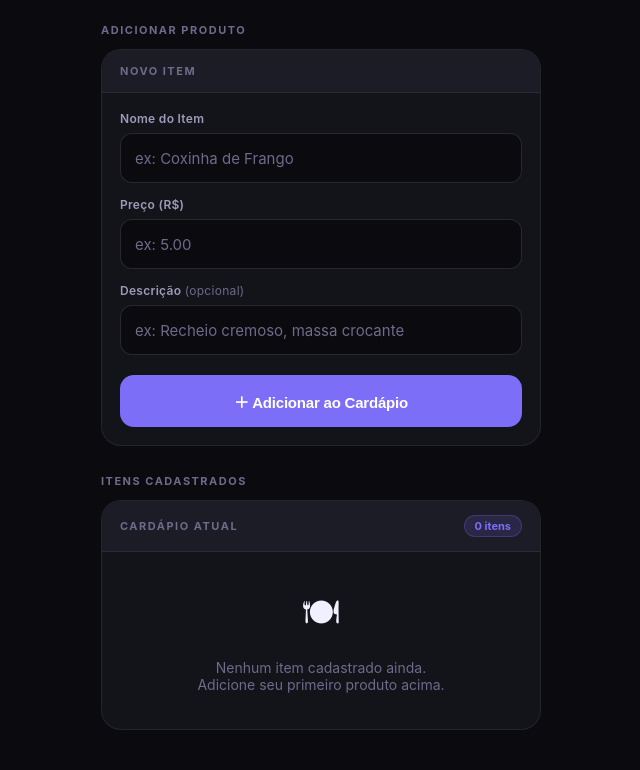
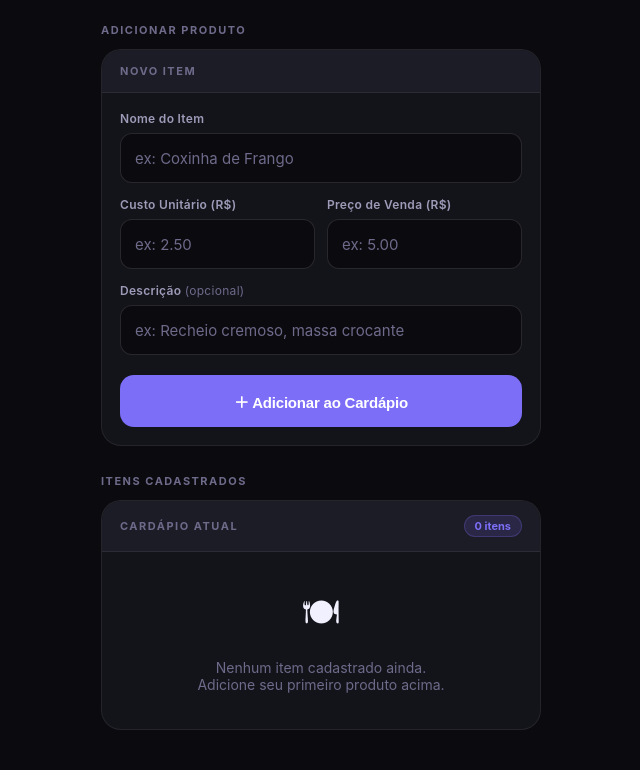
Before and after one commit to Zayr0nn/S4, a Flask app: page /meus_produtos in a window 1280 px wide. Shown: the part 148-918 px from the top of the page, without its empty margins (319-959 px from the left). Run offline with Flask 3, Linux system fonts and the light colour scheme; a user stored in the database is signed in; data comes from the database, SQL or seed files in the repository; data that the repository does not hold is empty.

Commit message:
Update meus_produtos.html

```diff
--- a/templates/meus_produtos.html
+++ b/templates/meus_produtos.html
@@ -21,6 +21,7 @@
             --muted2: #9e9bb8;
             --danger: #ef4444;
             --danger-dim: rgba(239,68,68,0.08);
+            --gold: #f59e0b;
         }
 
         body {
@@ -148,7 +149,14 @@
         .form-body { padding: 18px; }
 
         .field { margin-bottom: 14px; }
-        .field:last-child { margin-bottom: 0; }
+
+        .field-group {
+            display: flex;
+            gap: 12px;
+            margin-bottom: 14px;
+        }
+
+        .field-group .field { margin-bottom: 0; flex: 1; }
 
         .field-label {
             font-size: 12px;
@@ -267,12 +275,20 @@
         }
 
         .product-desc {
-            font-size: 12px;
+            font-size: 11px;
             color: var(--muted2);
-            margin-top: 3px;
-            white-space: nowrap;
-            overflow: hidden;
-            text-overflow: ellipsis;
+            margin-top: 4px;
+            display: flex;
+            gap: 8px;
+            align-items: center;
+        }
+
+        .tag-lucro {
+            background: var(--green-dim);
+            color: var(--green);
+            padding: 2px 6px;
+            border-radius: 4px;
+            font-weight: 700;
         }
 
         .product-right {
@@ -286,7 +302,7 @@
         .product-price {
             font-size: 15px;
             font-weight: 800;
-            color: var(--green);
+            color: var(--text);
         }
 
         .btn-delete {
@@ -326,7 +342,6 @@
 </head>
 <body>
 
-<!-- HEADER -->
 <div class="header">
     <div class="header-left">
         <div class="logo-icon">
@@ -342,13 +357,11 @@
 
 <div class="wrapper">
 
-    <!-- HERO -->
     <div class="hero">
         <p class="hero-label">Gestão de Estoque</p>
         <h1 class="hero-title">Meu <span>Cardápio</span></h1>
     </div>
 
-    <!-- FLASH -->
     {% with messages = get_flashed_messages() %}
       {% if messages %}
         {% for message in messages %}
@@ -357,7 +370,6 @@
       {% endif %}
     {% endwith %}
 
-    <!-- FORM NOVO PRODUTO -->
     <p class="section-title">Adicionar Produto</p>
     <div class="form-card">
         <div class="form-card-header">Novo Item</div>
@@ -367,9 +379,15 @@
                     <label class="field-label">Nome do Item</label>
                     <input type="text" name="nome" placeholder="ex: Coxinha de Frango" required>
                 </div>
-                <div class="field">
-                    <label class="field-label">Preço (R$)</label>
-                    <input type="number" name="preco" step="0.01" min="0" placeholder="ex: 5.00" required>
+                <div class="field-group">
+                    <div class="field">
+                        <label class="field-label">Custo Unitário (R$)</label>
+                        <input type="number" name="custo" step="0.01" min="0" placeholder="ex: 2.50" required>
+                    </div>
+                    <div class="field">
+                        <label class="field-label">Preço de Venda (R$)</label>
+                        <input type="number" name="preco" step="0.01" min="0" placeholder="ex: 5.00" required>
+                    </div>
                 </div>
                 <div class="field">
                     <label class="field-label">Descrição <span style="color: var(--muted); font-weight: 400;">(opcional)</span></label>
@@ -380,7 +398,6 @@
         </div>
     </div>
 
-    <!-- LISTA DE PRODUTOS -->
     <p class="section-title">Itens Cadastrados</p>
     <div class="products-card">
         <div class="products-header">
@@ -393,11 +410,10 @@
             <div class="product-avatar">🍽</div>
             <div class="product-info">
                 <p class="product-name">{{ p.nome }}</p>
-                {% if p.descricao %}
-                <p class="product-desc">{{ p.descricao }}</p>
-                {% else %}
-                <p class="product-desc" style="color: var(--muted); font-style: italic;">Sem descrição</p>
-                {% endif %}
+                <div class="product-desc">
+                    <span>Custo: R$ {{ "%.2f"|format(p.custo) }}</span>
+                    <span class="tag-lucro">+ R$ {{ "%.2f"|format(p.preco - p.custo) }} lucro</span>
+                </div>
             </div>
             <div class="product-right">
                 <span class="product-price">R$ {{ "%.2f"|format(p.preco) }}</span>
```
